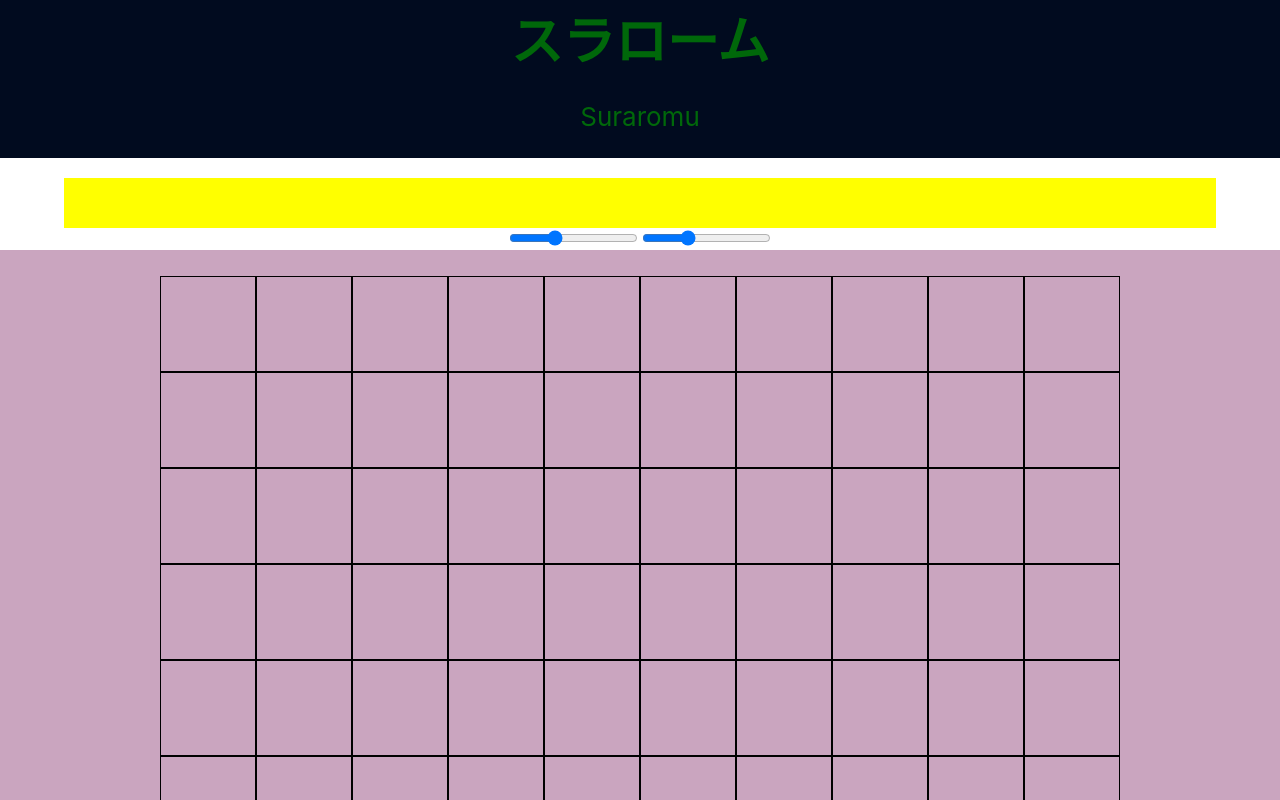
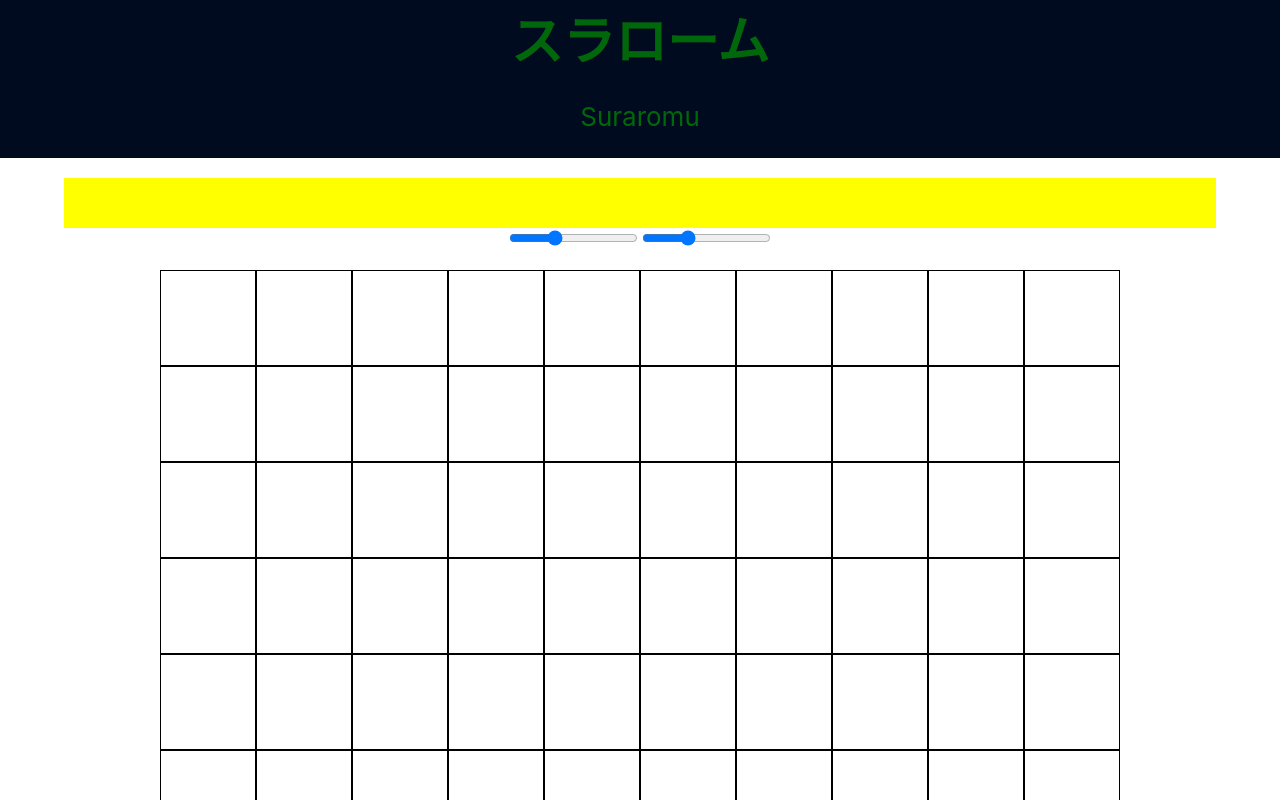
Before and after one commit to alexander-klotz/Suraromu, a React (Create React App) app in the folder suraromu/: page / in a window 1280 px wide. Shown: the top 800 px of the page. Built offline with nearby package versions, Linux system fonts and the light colour scheme.

Commit message:
fixed spacong and positioning inheritance

```diff
--- a/suraromu/src/App.css
+++ b/suraromu/src/App.css
@@ -24,7 +24,8 @@
 .vert--line {
   content:"";
   z-index: -1;
-  border-left: 2px solid #ff0000;
+  border-left: 5px solid #358864;
+  border-radius: 5px;
   height: 100%;
   display: block;
   transform: translate(50%);
@@ -33,7 +34,8 @@
 .hori--line {
   content:"";
   z-index: -1;
-  border-top: 2px solid #0000ff;
+  border-top: 5px solid #358864;
+  border-radius: 5px;
   width: 100%;
   display: block;
   position: relative;
@@ -53,13 +55,7 @@
 }
 
 
-.Grid {
-  background-color: rgb(202, 165, 191);
-  position: relative;
-  display: flex;
-  justify-content: center;
-  flex-wrap: wrap;
-}
+
 
 
 
--- a/suraromu/src/components/Grid.js
+++ b/suraromu/src/components/Grid.js
@@ -45,9 +45,9 @@ function Grid(props) {
     aspectRatio: "1/1",
     left: 0,
     right: 0,
-    paddingTop: `${cellSize*0.4}%`,
+    top: `${cellSize*0.5}%`,
     bottom: 0,
-    position: "relative",
+    position: "absolute",
     justifyContent: "center",
 
   };
@@ -85,8 +85,16 @@ function Grid(props) {
   const vertLinesGrid = <div style={gridStyleVertLines}>{vertLines}</div>
 
 
+  const gridStyle = {
+    position: "relative",
+    display: "flex",
+    justifyContent: "center",
+    flexWrap: "wrap",
+    height: "1000px",
+  }
+
   return (
-    <div className='Grid'>
+    <div className='Grid' style={gridStyle}>
       {backgroundBoard}
       {vertLinesGrid}
       {horiLinesGrid}
```
